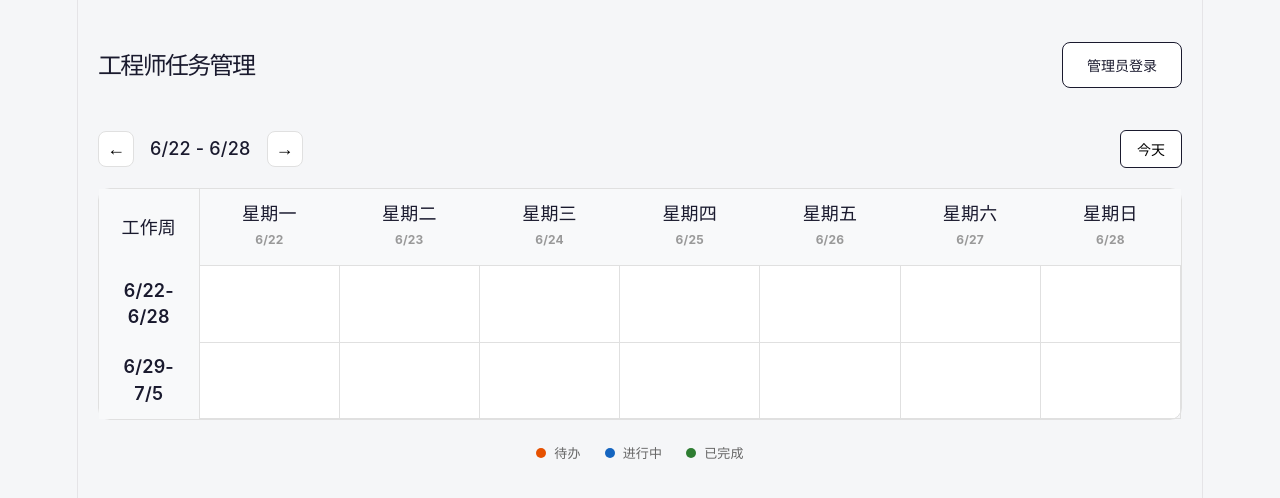
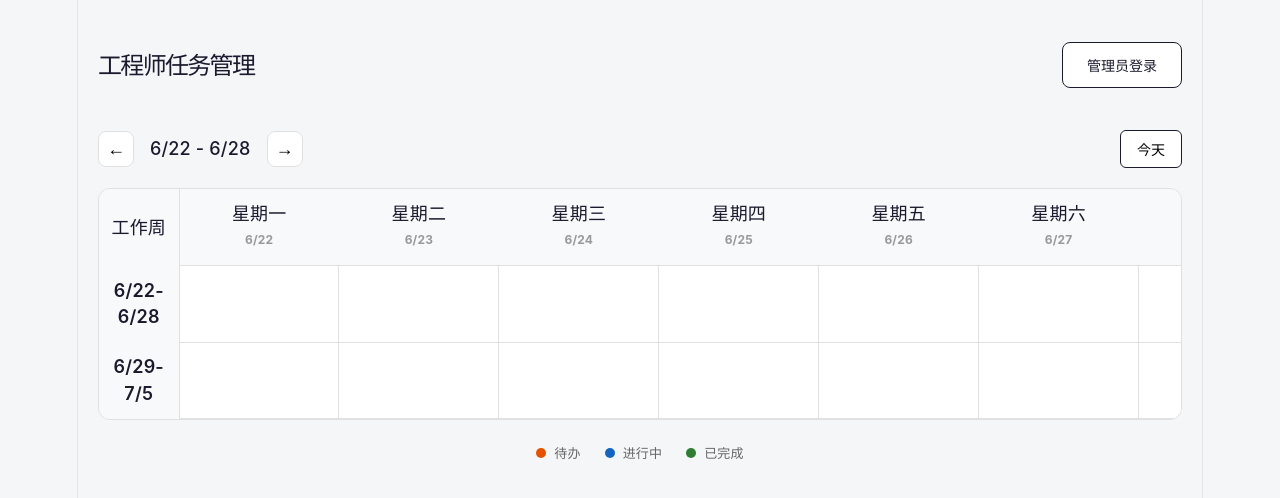
Before and after one commit to Mrwchao/task-manager, a Vue app: page /#/ in a window 1280 px wide. Shown: the top 498 px of the page. Built offline with nearby package versions, Linux system fonts and the light colour scheme.

Commit message:
Increase table width for task cards

```diff
--- a/src/views/TaskList.vue
+++ b/src/views/TaskList.vue
@@ -111,11 +111,18 @@ const login = () => {
   showLogin.value = false
   loginPassword.value = ''
   loginError.value = ''
+  // 使用 nextTick 确保 DOM 更新后再刷新
+  setTimeout(() => {
+    window.location.reload()
+  }, 100)
 }
 
 const logout = () => {
   localStorage.removeItem('taskManagerAdmin')
   isAdmin.value = false
+  setTimeout(() => {
+    window.location.reload()
+  }, 100)
 }
 
 const handleLogin = () => {
@@ -296,16 +303,19 @@ const handleSubmit = (taskData) => {
   background: white;
   border-radius: 12px;
   border: 1px solid #e0e0e0;
+  overflow-x: auto;
 }
 
 .week-table {
   width: 100%;
   border-collapse: collapse;
   table-layout: fixed;
+  min-width: 1200px;
 }
 
 .week-col {
-  width: 100px;
+  width: 80px;
+  min-width: 80px;
   background: #f8f9fa;
   padding: 12px;
   text-align: center;
@@ -315,7 +325,8 @@ const handleSubmit = (taskData) => {
 }
 
 .day-col {
-  width: calc((100% - 100px) / 7);
+  width: calc((100% - 80px) / 7);
+  min-width: 150px;
 }
 
 .day-header {
@@ -340,7 +351,7 @@ const handleSubmit = (taskData) => {
 .day-cell {
   border-right: 1px solid #e0e0e0;
   border-bottom: 1px solid #e0e0e0;
-  min-height: 100px;
+  min-height: 150px;
   vertical-align: top;
 }
 
@@ -351,8 +362,8 @@ const handleSubmit = (taskData) => {
 .mini-task {
   background: #f0f4ff;
   border-radius: 6px;
-  padding: 6px 8px;
-  margin-bottom: 6px;
+  padding: 8px 12px;
+  margin-bottom: 8px;
   cursor: pointer;
   transition: all 0.2s;
   border-left: 3px solid #6366f1;
@@ -370,7 +381,7 @@ const handleSubmit = (taskData) => {
 }
 
 .mini-task-title {
-  font-size: 13px;
+  font-size: 14px;
   font-weight: 500;
   color: #1a1a2e;
   white-space: nowrap;
```
Also changed, not shown: 2 other files (tests, documents, lock files or other folders).
